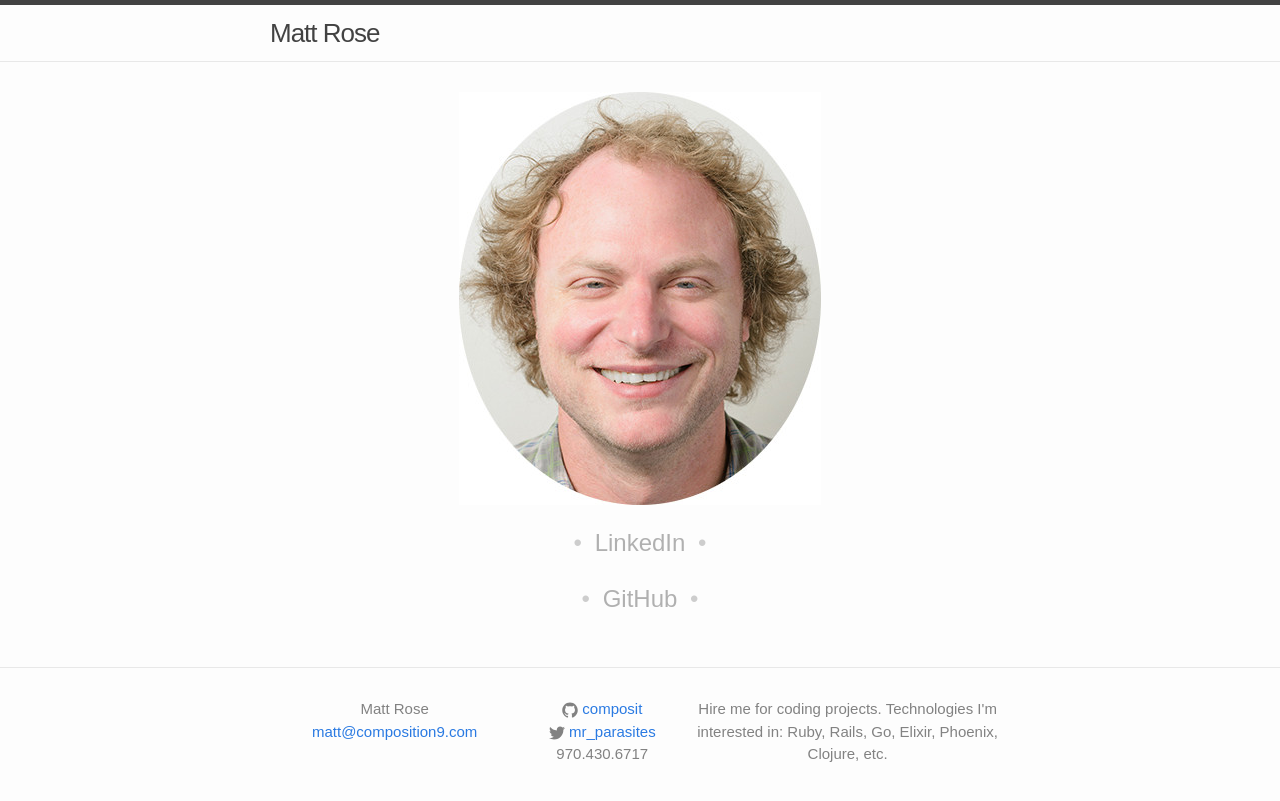
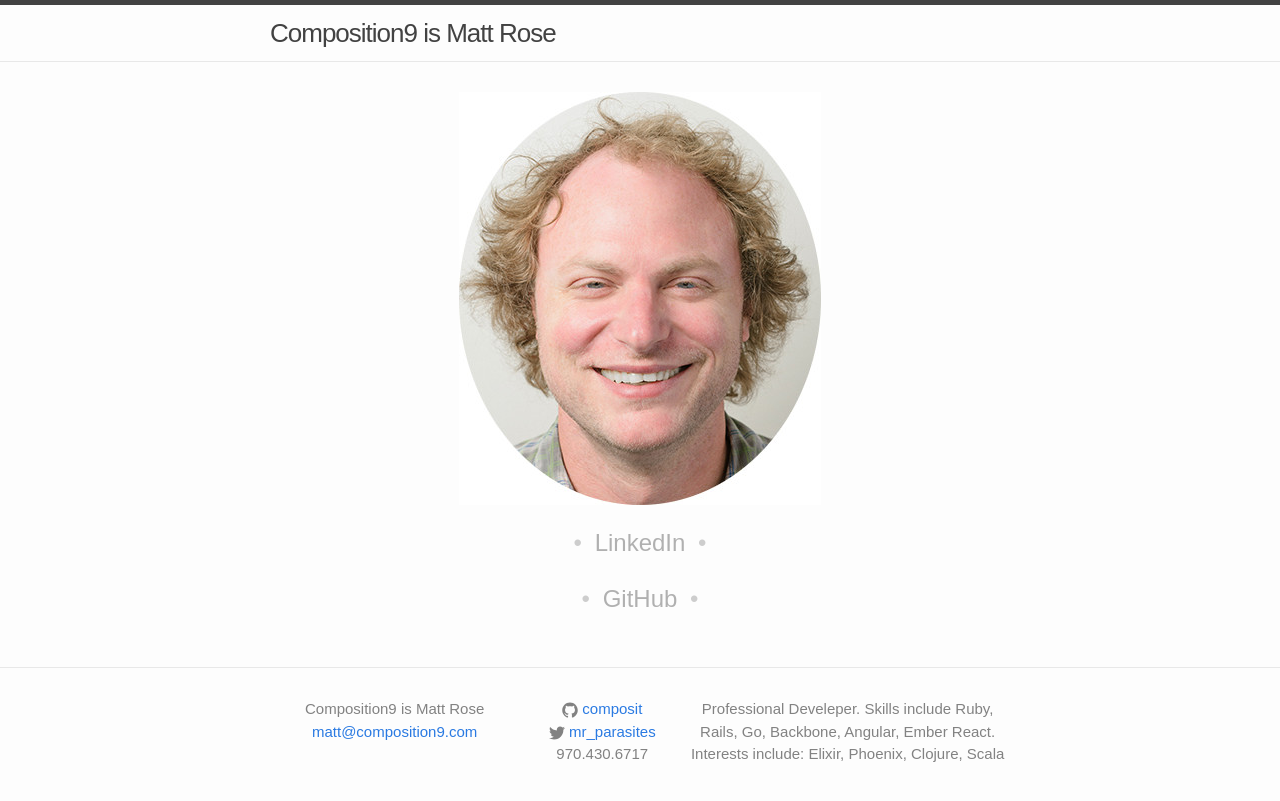
Before and after one commit to composit/composit.github.io, a Jekyll site: the page built from index.html, in a window 1280 px wide. Shown: the top 801 px of the page. Built offline with Jekyll 4.4.1, drawn with Linux system fonts in a browser that asks for light colours.

Commit message:
Update _config.yml

```diff
--- a/_config.yml
+++ b/_config.yml
@@ -1,8 +1,8 @@
 # Site settings
-title: Matt Rose
+title: Composition9 is Matt Rose
 email: matt@composition9.com
 description: > # this means to ignore newlines until "baseurl:"
-  Hire me for coding projects. Technologies I'm interested in: Ruby, Rails, Go, Elixir, Phoenix, Clojure, etc.
+  Professional Develeper. Skills include Ruby, Rails, Go, Backbone, Angular, Ember React. Interests include: Elixir, Phoenix, Clojure, Scala
 baseurl: "" # the subpath of your site, e.g. /blog/
 url: "http://composition9.com" # the base hostname & protocol for your site
 twitter_username: mr_parasites
```
